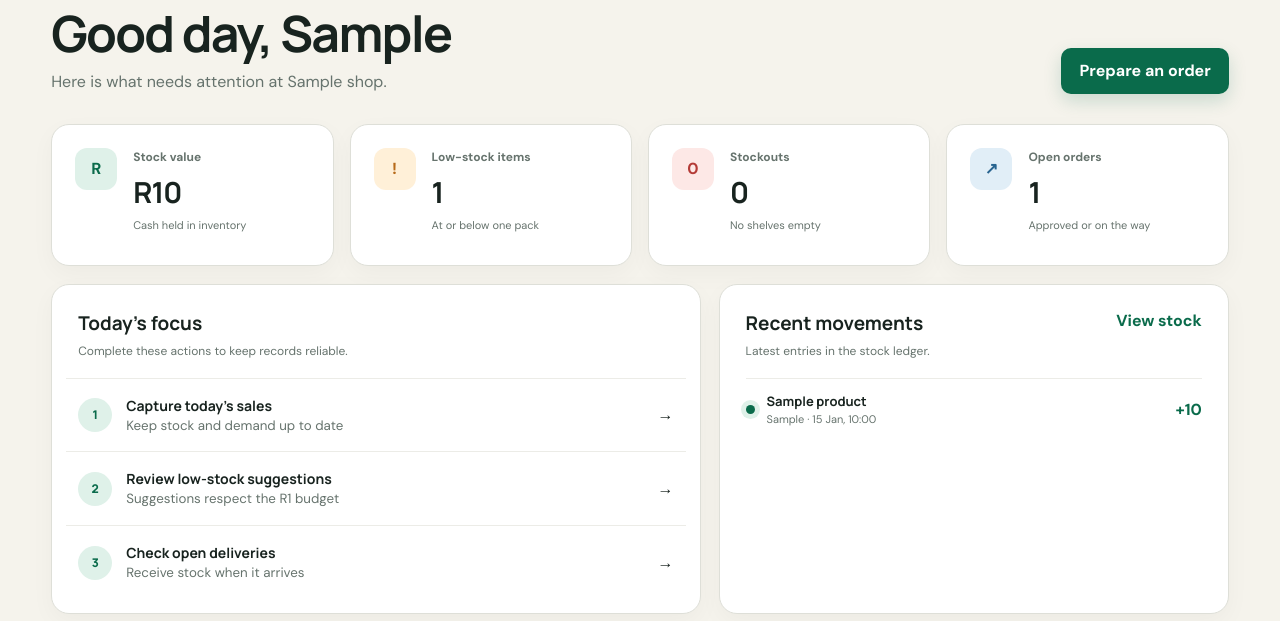
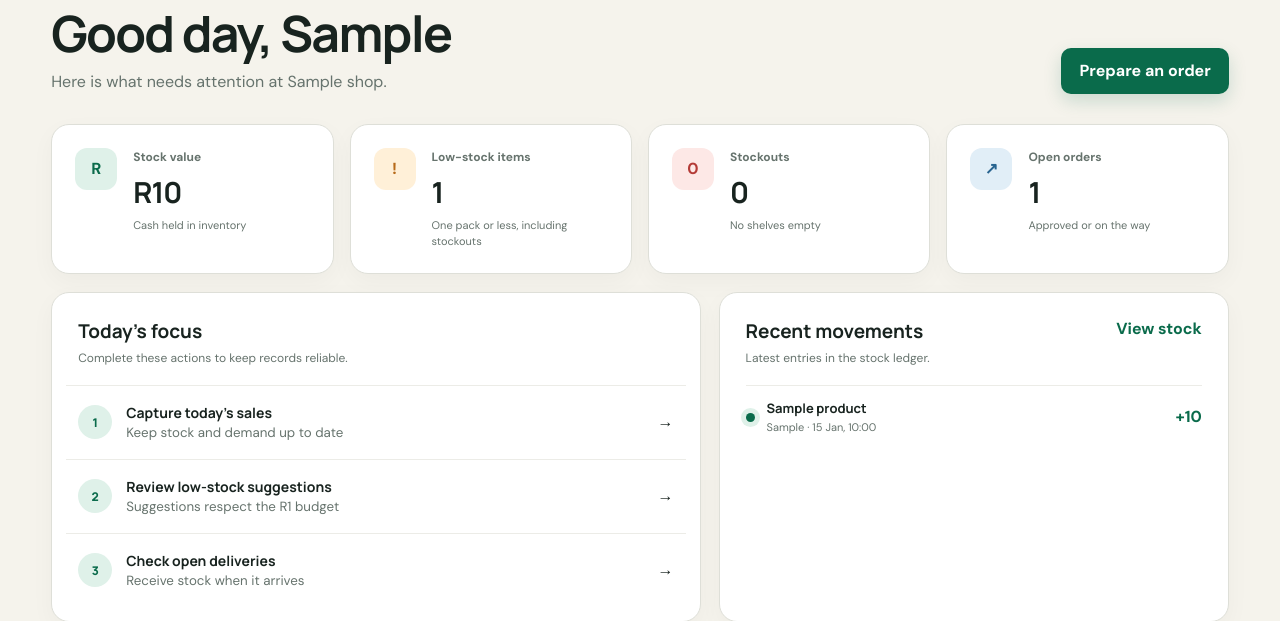
Before and after one commit to u23565081/BFB321_group_8, a Flask app: page /dashboard in a window 1280 px wide. Shown: the part 152-773 px from the top of the page. Run offline with Flask 3, Linux system fonts and the light colour scheme; a user stored in the database is signed in; tables that the repository leaves empty hold one stand-in row (values such as "Sample post").

Commit message:
Clarify which items count as low stock

```diff
--- a/templates/dashboard.html
+++ b/templates/dashboard.html
@@ -8,7 +8,7 @@
   </div>
   <div class="kpi-grid">
     <article class="kpi-card"><div aria-hidden="true" class="kpi-icon green">R</div><div><small>Stock value</small><strong>R{{ "{:,.0f}".format(inventory_value) }}</strong><span>Cash held in inventory</span></div></article>
-    <article class="kpi-card"><div aria-hidden="true" class="kpi-icon amber">!</div><div><small>Low-stock items</small><strong>{{ low_stock }}</strong><span>At or below one pack</span></div></article>
+    <article class="kpi-card"><div aria-hidden="true" class="kpi-icon amber">!</div><div><small>Low-stock items</small><strong>{{ low_stock }}</strong><span>One pack or less, including stockouts</span></div></article>
     <article class="kpi-card"><div aria-hidden="true" class="kpi-icon red">0</div><div><small>Stockouts</small><strong>{{ stockouts }}</strong><span>{{ 'No shelves empty' if stockouts == 0 else 'Needs action today' }}</span></div></article>
     <article class="kpi-card"><div aria-hidden="true" class="kpi-icon blue">↗</div><div><small>Open orders</small><strong>{{ open_orders }}</strong><span>Approved or on the way</span></div></article>
   </div>
```
